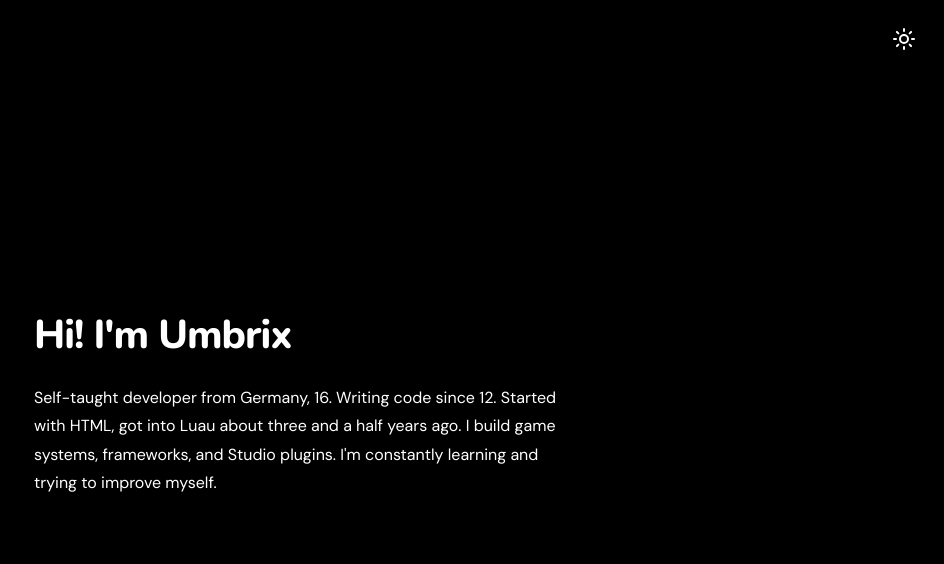
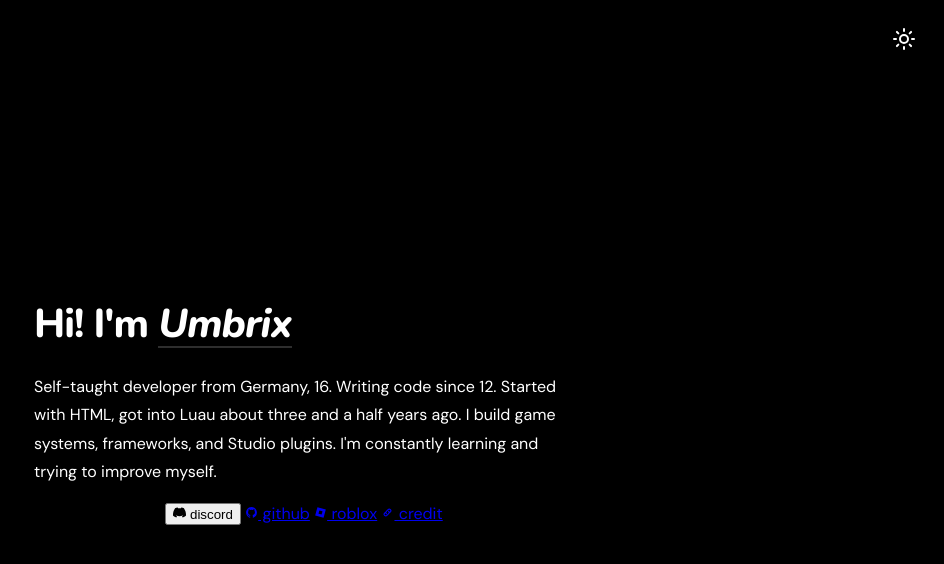
Before and after one commit to umbrix-dev/portfolio, a SvelteKit app: page / in a window 1280 px wide. Shown: the top 564 px of the page, without its empty margins (336-1280 px from the left). Built offline with nearby package versions, Linux system fonts and the light colour scheme.

Commit message:
Add links with icons

```diff
--- a/src/routes/+page.svelte
+++ b/src/routes/+page.svelte
@@ -1,8 +1,16 @@
 <script lang="ts">
-    import SunIcon from "@lucide/svelte/icons/sun";
-    import MoonIcon from "@lucide/svelte/icons/moon";
+    import SunIcon from "@lucide/svelte/icons/sun"
+    import MoonIcon from "@lucide/svelte/icons/moon"
+    import LinkIcon from "@lucide/svelte/icons/link"
 
-    let darkMode = $state(true);
+    let darkMode = $state(true)
+    let copiedDiscordUsername = $state(false)
+
+    async function copyDiscord() {
+        await navigator.clipboard.writeText("umb.rph");
+        copiedDiscordUsername = true;
+        setTimeout(() => (copiedDiscordUsername = false), 2000);
+    }
 </script>
 
 <main class:darkMode>
@@ -23,6 +31,39 @@
             I'm constantly learning and trying to improve myself.
         </p>
     </div>
+
+    <footer>
+        <button class="footer-link" onclick={copyDiscord} title="Copy Discord username">
+            <svg width="13" height="13" viewBox="0 0 24 24" fill="currentColor">
+                <path d="M20.317 4.37a19.791 19.791 0 0 0-4.885-1.515.074.074 0 0 0-.079.037c-.21.375-.444.864-.608 1.25a18.27 18.27 0 0 0-5.487 0 12.64 12.64 0 0 0-.617-1.25.077.077 0 0 0-.079-.037A19.736 19.736 0 0 0 3.677 4.37a.07.07 0 0 0-.032.027C.533 9.046-.32 13.58.099 18.057c.002.022.015.043.035.056a19.9 19.9 0 0 0 5.993 3.03.078.078 0 0 0 .084-.028 14.09 14.09 0 0 0 1.226-1.994.076.076 0 0 0-.041-.106 13.107 13.107 0 0 1-1.872-.892.077.077 0 0 1-.008-.128 10.2 10.2 0 0 0 .372-.292.074.074 0 0 1 .077-.01c3.928 1.793 8.18 1.793 12.062 0a.074.074 0 0 1 .078.01c.12.098.246.198.373.292a.077.077 0 0 1-.006.127 12.299 12.299 0 0 1-1.873.892.077.077 0 0 0-.041.107c.36.698.772 1.362 1.225 1.993a.076.076 0 0 0 .084.028 19.839 19.839 0 0 0 6.002-3.03.077.077 0 0 0 .032-.054c.5-5.177-.838-9.674-3.549-13.66a.061.061 0 0 0-.031-.03z"/>
+            </svg>
+            {copiedDiscordUsername ? "copied!" : "discord"}
+        </button>
+
+        <a class="footer-link" href="https://github.com/umbrix-dev" target="_blank" rel="noopener">
+            <svg width="13" height="13" viewBox="0 0 24 24" fill="currentColor">
+                <path d="M12 2C6.477 2 2 6.484 2 12.017c0 4.425 2.865 8.18 6.839 9.504.5.092.682-.217.682-.483 0-.237-.008-.868-.013-1.703-2.782.605-3.369-1.343-3.369-1.343-.454-1.158-1.11-1.466-1.11-1.466-.908-.62.069-.608.069-.608 1.003.07 1.531 1.032 1.531 1.032.892 1.53 2.341 1.088 2.91.832.092-.647.35-1.088.636-1.338-2.22-.253-4.555-1.113-4.555-4.951 0-1.093.39-1.988 1.029-2.688-.103-.253-.446-1.272.098-2.65 0 0 .84-.27 2.75 1.026A9.564 9.564 0 0 1 12 6.844a9.59 9.59 0 0 1 2.504.337c1.909-1.296 2.747-1.027 2.747-1.027.546 1.379.202 2.398.1 2.651.64.7 1.028 1.595 1.028 2.688 0 3.848-2.339 4.695-4.566 4.943.359.309.678.92.678 1.855 0 1.338-.012 2.419-.012 2.747 0 .268.18.58.688.482A10.02 10.02 0 0 0 22 12.017C22 6.484 17.522 2 12 2z"/>
+            </svg>
+            github
+        </a>
+
+        <a class="footer-link" href="https://www.roblox.com/users/3429170575/profile" target="_blank" rel="noopener">
+            <svg width="13" height="13" viewBox="0 0 24 24" fill="currentColor">
+                <g transform="rotate(15 12 12)">
+                    <rect x="4" y="4" width="16" height="16"/>
+                    <rect x="9" y="9" width="6" height="6" fill="var(--bg-color)"/>
+                </g>
+            </svg>
+            roblox
+        </a>
+
+        <a class="footer-link" href="https://scriptdotparent.github.io/portfolio/" target="_blank" rel="noopener">
+            <svg width="13" height="13" viewBox="0 0 24 24" fill="currentColor">
+                <path d="M10.59 13.41a1.996 1.996 0 0 1 0-2.82l3.18-3.18a2 2 0 1 1 2.83 2.83l-1.41 1.41 1.41 1.41 1.41-1.41a4 4 0 0 0-5.66-5.66l-3.18 3.18a4 4 0 0 0 0 5.66l.71.71 1.41-1.41-.7-.72zm2.82-2.82a1.996 1.996 0 0 1 0 2.82l-3.18 3.18a2 2 0 1 1-2.83-2.83l1.41-1.41-1.41-1.41-1.41 1.41a4 4 0 1 0 5.66 5.66l3.18-3.18a4 4 0 0 0 0-5.66l-.71-.71-1.41 1.41.7.72z"/>
+            </svg>
+            credit
+        </a>
+    </footer>
 </main>
 
 <style>
@@ -81,6 +122,20 @@
         letter-spacing: -0.025em;
     }
 
+    .name {
+        font-style: italic;
+        position: relative;
+    }
+
+    .name::after {
+        content: '';
+        position: absolute;
+        left: 0; bottom: 3px;
+        width: 100%; height: 2px;
+        background: var(--text-color);
+        opacity: 0.18;
+    }
+
     .bio {
         line-height: 1.78;
         max-width: 540px;
```
